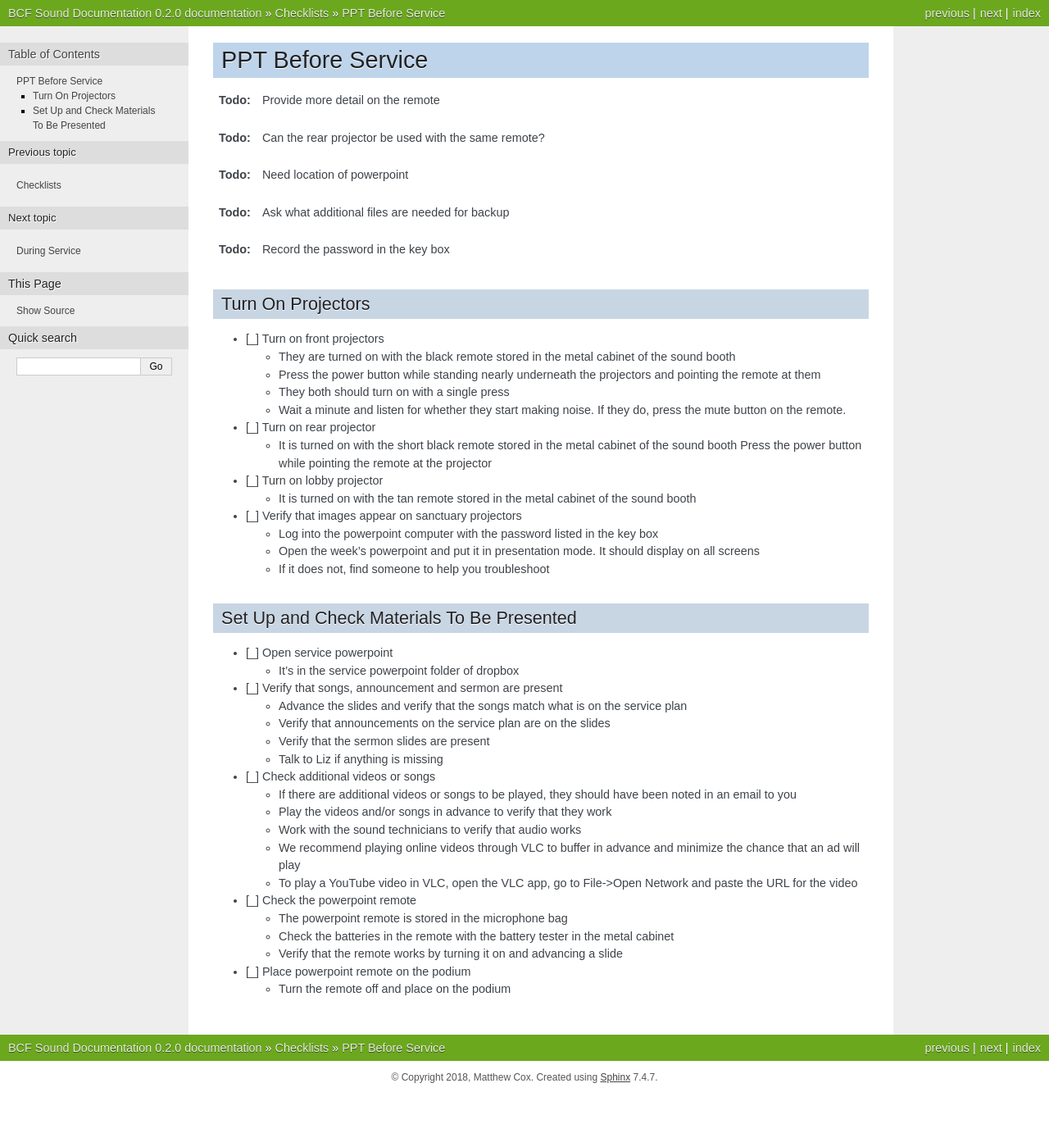
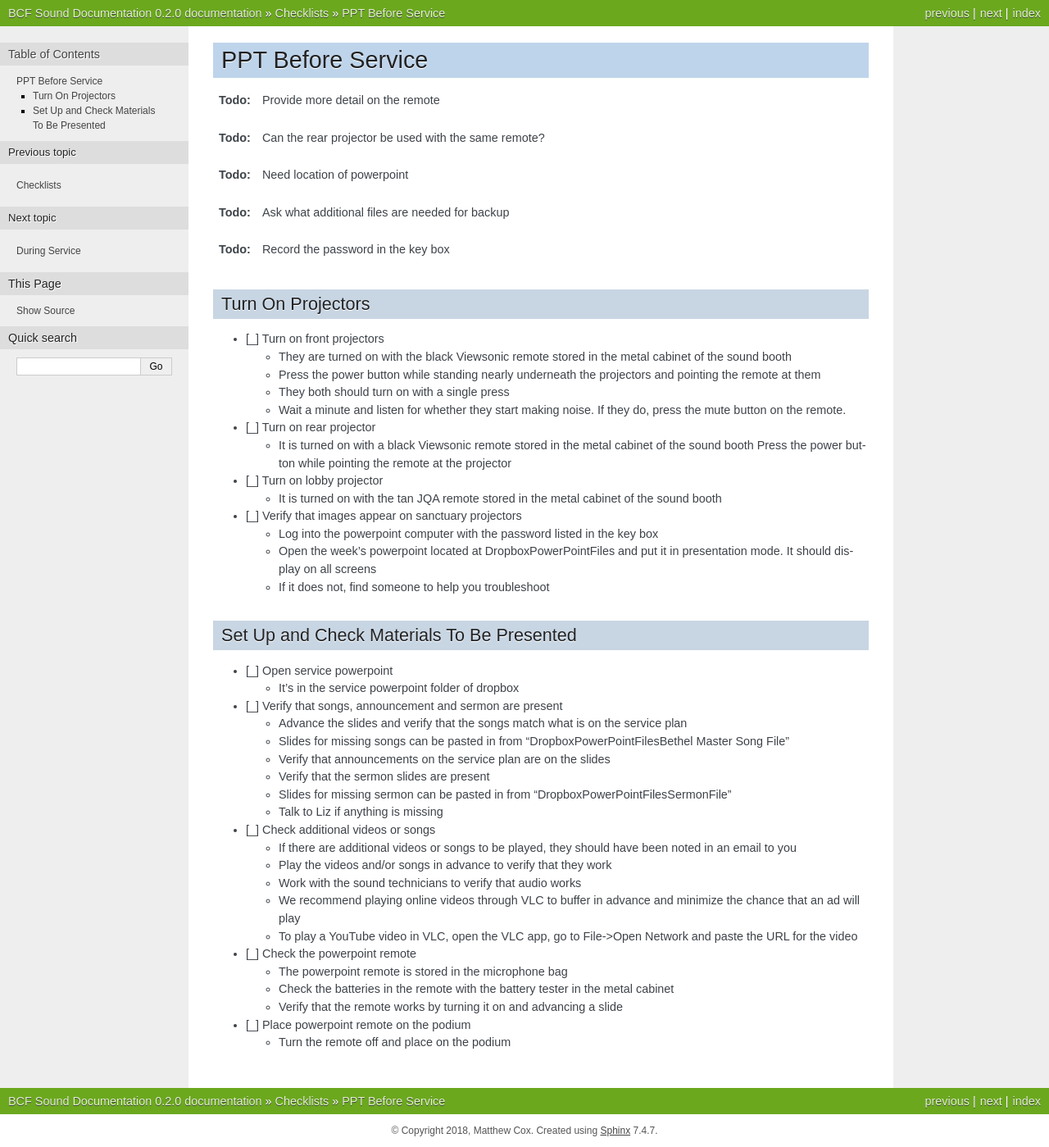
Before and after one commit to mr-mcox/bcf-sound-documentation, a Sphinx documentation site: the page built from docs/source/checklists/ppt/before_service.rst, in a window 1280 px wide. Shown: the whole page at 82% size. Built offline with Sphinx 7.4.7, drawn with Linux system fonts in a browser that asks for light colours; before the commit the page ends 1334 px from its top, so only the background shows below that.

Commit message:
Making adjustments from previous week

```diff
--- a/docs/source/checklists/ppt/after_service.rst
+++ b/docs/source/checklists/ppt/after_service.rst
@@ -4,7 +4,7 @@ After Service
 Reset Equipment
 ----------------
 
-- [_] Put the powerpoint remote back in the sound back
+- [_] Put the powerpoint remote back in the sound bag
 
   .. ifconfig:: detail in ('high')
 
@@ -32,12 +32,14 @@ Reset Equipment
     * It should display a confirmation message when you press the power button.
       Once that happens, pres the power button a second time
     * You can verify that it's turned off by seeing the blue power light on the projectors turn off
+    * Return the remote to the cabinet
 
 - [_] Turn off lobby projector
 
   .. ifconfig:: detail in ('high')
 
     * It is turned off with the tan remote stored in the metal cabinet of the sound booth
+    * Return the remote to the cabinet
 
 - [_] Log off powerpoint computer
 
--- a/docs/source/checklists/ppt/before_service.rst
+++ b/docs/source/checklists/ppt/before_service.rst
@@ -14,7 +14,7 @@ Turn On Projectors
 
   .. ifconfig:: detail in ('high')
 
-    * They are turned on with the black remote stored in the metal cabinet of the sound booth
+    * They are turned on with the black Viewsonic remote stored in the metal cabinet of the sound booth
     * Press the power button while standing nearly underneath the projectors and pointing the remote at them
     * They both should turn on with a single press
     * Wait a minute and listen for whether they start making noise. If they do, press the mute button on the remote.
@@ -23,21 +23,22 @@ Turn On Projectors
 
   .. ifconfig:: detail in ('high')
 
-    * It is turned on with the short black remote stored in the metal cabinet of the sound booth
+    * It is turned on with a black Viewsonic remote stored in the metal cabinet of the sound booth
       Press the power button while pointing the remote at the projector
 
 - [_] Turn on lobby projector
 
   .. ifconfig:: detail in ('high')
 
-    * It is turned on with the tan remote stored in the metal cabinet of the sound booth
+    * It is turned on with the tan JQA remote stored in the metal cabinet of the sound booth
 
 - [_] Verify that images appear on sanctuary projectors
 
   .. ifconfig:: detail in ('high')
 
     * Log into the powerpoint computer with the password listed in the key box
-    * Open the week's powerpoint and put it in presentation mode. It should display on all screens
+    * Open the week's powerpoint located at \Dropbox\PowerPointFiles and put it in presentation mode.
+      It should display on all screens
     * If it does not, find someone to help you troubleshoot
 
 Set Up and Check Materials To Be Presented
@@ -53,8 +54,10 @@ Set Up and Check Materials To Be Presented
   .. ifconfig:: detail in ('high')
 
     * Advance the slides and verify that the songs match what is on the service plan
+    * Slides for missing songs can be pasted in from "\Dropbox\PowerPointFiles\Bethel Master Song File"
     * Verify that announcements on the service plan are on the slides
     * Verify that the sermon slides are present
+    * Slides for missing sermon can be pasted in from "\Dropbox\PowerPointFiles\SermonFile"
     * Talk to Liz if anything is missing
 
 - [_] Check additional videos or songs
--- a/docs/source/checklists/ppt/during_service.rst
+++ b/docs/source/checklists/ppt/during_service.rst
@@ -10,4 +10,7 @@ During Service
     * You can advance or back on slides with the forward and backwards arrow keys
     * You can also skip to a specific slide by typing in the number for the slide and hitting enter when the slides
       are in presentation mode
+    * Lyrics from unscheduled songs will most likely be in in from "\Dropbox\PowerPointFiles\Bethel Master Song File"
     * Usually the person giving the sermon will advance the slides with the remote control
+    * If you have multiple powerpoints open, you can get back to the presentation mode by choosing the view
+      with "Presenter View" in the title
--- a/docs/source/checklists/sound/during_practice.rst
+++ b/docs/source/checklists/sound/during_practice.rst
@@ -12,3 +12,9 @@ Big House sound set up and tested
 
 Wireless mics tested
 ------------------------
+
+Set out equipment for translation
+-----------------------------------
+
+Attend pre-service meeting
+----------------------------
--- a/docs/source/checklists/sound/during_service.rst
+++ b/docs/source/checklists/sound/during_service.rst
@@ -26,6 +26,8 @@ Establish balance and clarity
     * Listen to the levels through the mains
       * Can you hear the vocals just above the instruments?
       * Do the instruments provide a bed just below the vocals?
+
+- [_] Adjust overall sound level so that slow RMS maxes just over 80dB
 
 - [_] EQ individuals for clarity
 
```
